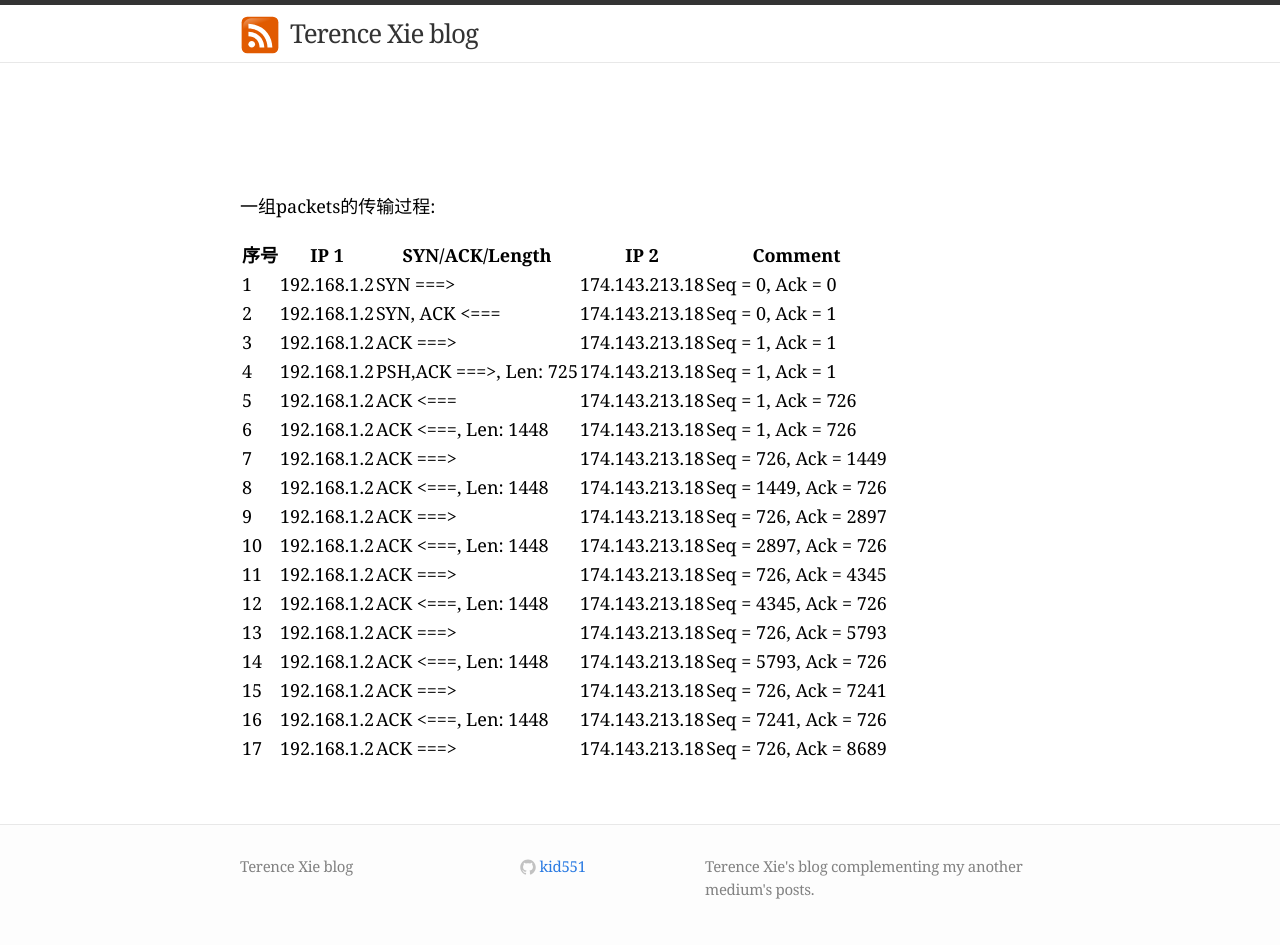
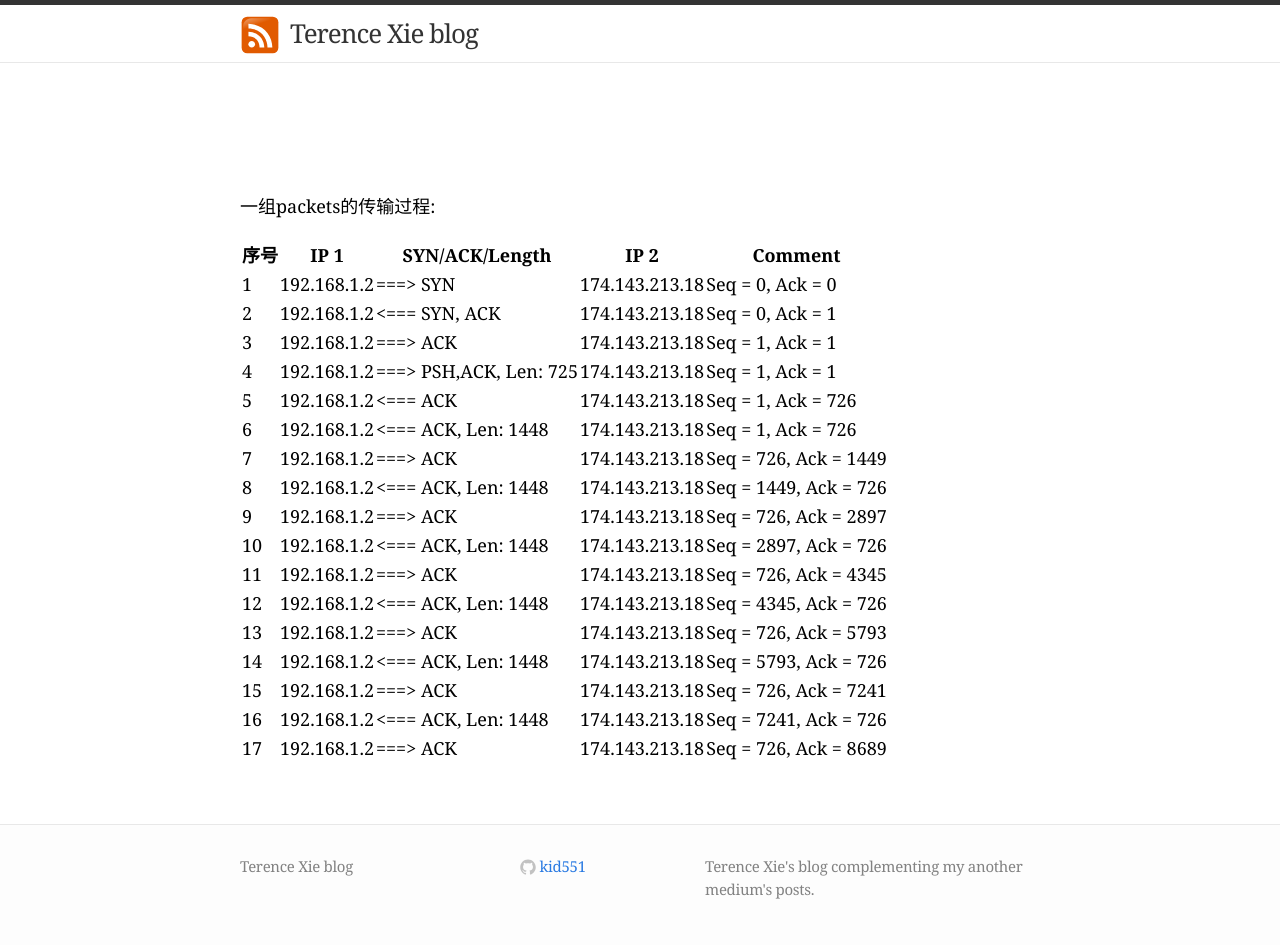
Before and after one commit to kid551/kid551.github.io, a Jekyll site: the page built from tcp_syn_ack_analysis.md, in a window 1280 px wide. Built offline with Jekyll 4.4.1, drawn with Linux system fonts in a browser that asks for light colours; our own code applies the rules of GitHub Pages for plain Markdown files.

```diff
--- a/tcp_syn_ack_analysis.md
+++ b/tcp_syn_ack_analysis.md
@@ -2,20 +2,20 @@
 
 | 序号  | IP 1 | SYN/ACK/Length | IP 2 | Comment |
 | ------------- | ---------- | ------------- | ------------- | ------------- |
-| 1 | 192.168.1.2 | SYN ===> | 174.143.213.18 | Seq = 0, Ack = 0 |
-| 2 | 192.168.1.2 | SYN, ACK <=== | 174.143.213.18 | Seq = 0, Ack = 1 |
-| 3 | 192.168.1.2 | ACK ===> | 174.143.213.18 | Seq = 1, Ack = 1 |
-| 4 | 192.168.1.2 | PSH,ACK ===>, Len: 725 | 174.143.213.18 | Seq = 1, Ack = 1 |
-| 5 | 192.168.1.2 | ACK <=== | 174.143.213.18 | Seq = 1, Ack = 726 |
-| 6 | 192.168.1.2 | ACK <===, Len: 1448 | 174.143.213.18 | Seq = 1, Ack = 726 |
-| 7 | 192.168.1.2 | ACK ===> | 174.143.213.18 | Seq = 726, Ack = 1449 |
-| 8 | 192.168.1.2 | ACK <===, Len: 1448 | 174.143.213.18 | Seq = 1449, Ack = 726 |
-| 9 | 192.168.1.2 | ACK ===> | 174.143.213.18 | Seq = 726, Ack = 2897 |
-| 10 | 192.168.1.2 | ACK <===, Len: 1448 | 174.143.213.18 | Seq = 2897, Ack = 726 |
-| 11 | 192.168.1.2 | ACK ===> | 174.143.213.18 | Seq = 726, Ack = 4345 |
-| 12 | 192.168.1.2 | ACK <===, Len: 1448 | 174.143.213.18 | Seq = 4345, Ack = 726 |
-| 13 | 192.168.1.2 | ACK ===> | 174.143.213.18 | Seq = 726, Ack = 5793 |
-| 14 | 192.168.1.2 | ACK <===, Len: 1448 | 174.143.213.18 | Seq = 5793, Ack = 726 |
-| 15 | 192.168.1.2 | ACK ===> | 174.143.213.18 | Seq = 726, Ack = 7241 |
-| 16 | 192.168.1.2 | ACK <===, Len: 1448 | 174.143.213.18 | Seq = 7241, Ack = 726 |
-| 17 | 192.168.1.2 | ACK ===> | 174.143.213.18 | Seq = 726, Ack = 8689 |
+| 1 | 192.168.1.2 | ===> SYN | 174.143.213.18 | Seq = 0, Ack = 0 |
+| 2 | 192.168.1.2 | <=== SYN, ACK | 174.143.213.18 | Seq = 0, Ack = 1 |
+| 3 | 192.168.1.2 | ===> ACK | 174.143.213.18 | Seq = 1, Ack = 1 |
+| 4 | 192.168.1.2 | ===> PSH,ACK, Len: 725 | 174.143.213.18 | Seq = 1, Ack = 1 |
+| 5 | 192.168.1.2 | <=== ACK | 174.143.213.18 | Seq = 1, Ack = 726 |
+| 6 | 192.168.1.2 | <=== ACK, Len: 1448 | 174.143.213.18 | Seq = 1, Ack = 726 |
+| 7 | 192.168.1.2 | ===> ACK | 174.143.213.18 | Seq = 726, Ack = 1449 |
+| 8 | 192.168.1.2 | <=== ACK, Len: 1448 | 174.143.213.18 | Seq = 1449, Ack = 726 |
+| 9 | 192.168.1.2 | ===> ACK | 174.143.213.18 | Seq = 726, Ack = 2897 |
+| 10 | 192.168.1.2 | <=== ACK, Len: 1448 | 174.143.213.18 | Seq = 2897, Ack = 726 |
+| 11 | 192.168.1.2 | ===> ACK | 174.143.213.18 | Seq = 726, Ack = 4345 |
+| 12 | 192.168.1.2 | <=== ACK, Len: 1448 | 174.143.213.18 | Seq = 4345, Ack = 726 |
+| 13 | 192.168.1.2 | ===> ACK | 174.143.213.18 | Seq = 726, Ack = 5793 |
+| 14 | 192.168.1.2 | <=== ACK, Len: 1448 | 174.143.213.18 | Seq = 5793, Ack = 726 |
+| 15 | 192.168.1.2 | ===> ACK | 174.143.213.18 | Seq = 726, Ack = 7241 |
+| 16 | 192.168.1.2 | <=== ACK, Len: 1448 | 174.143.213.18 | Seq = 7241, Ack = 726 |
+| 17 | 192.168.1.2 | ===> ACK | 174.143.213.18 | Seq = 726, Ack = 8689 |
```
